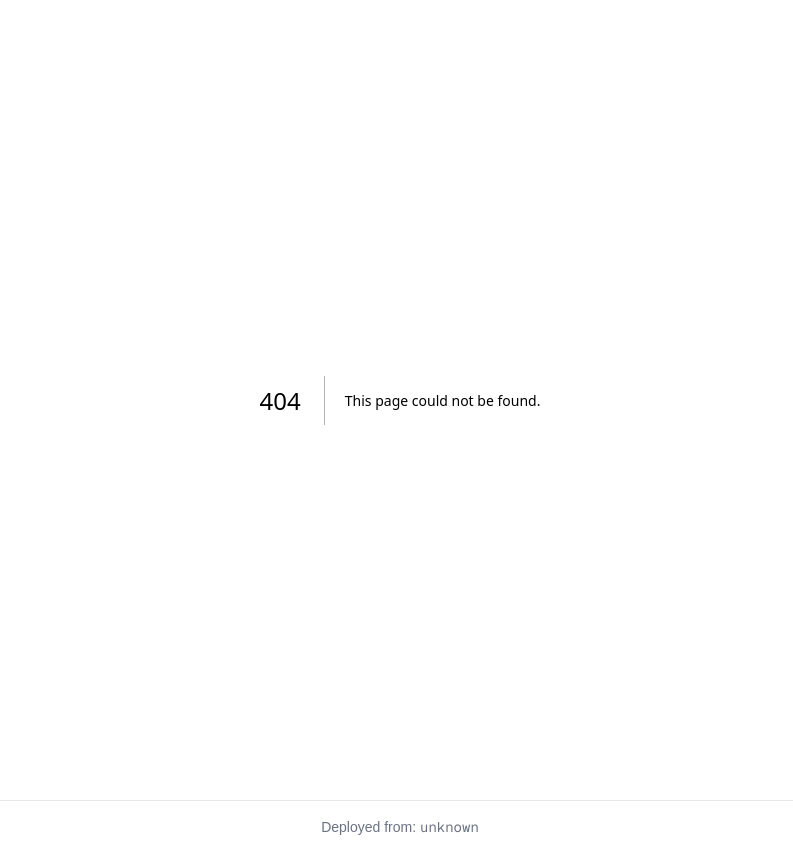
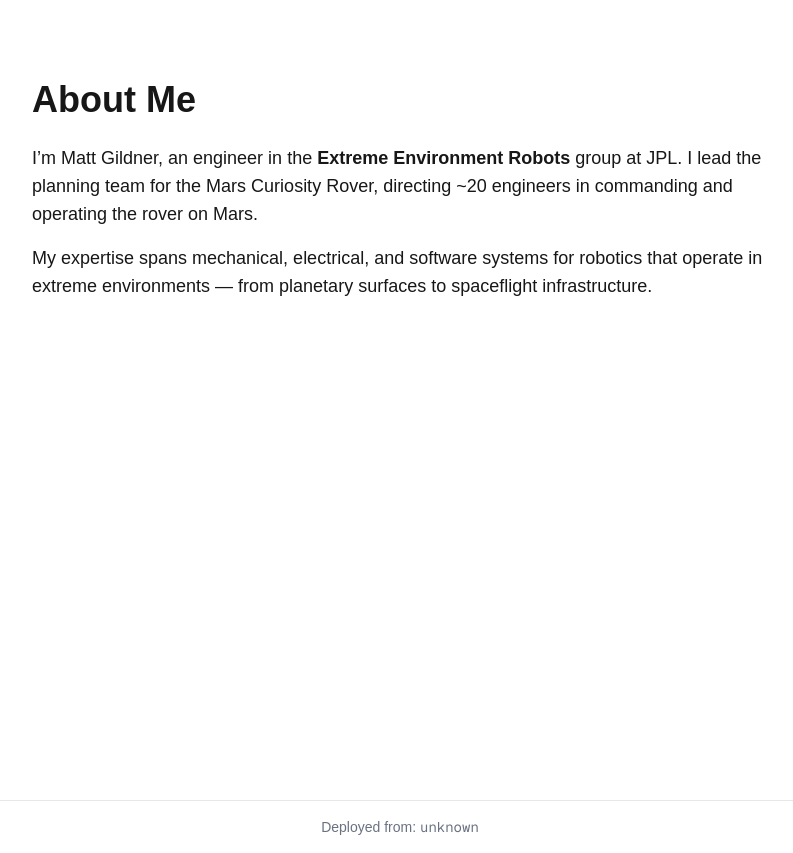
Before and after one commit to mattg101/mlg-portfolio, a Next.js app: page /about in a window 1280 px wide. Before the commit this address had no page. Shown: the whole page, without its empty margins (240-1033 px from the left). Built offline with nearby package versions, Linux system fonts and the light colour scheme.

Commit message:
Add About Me page

```diff
--- /dev/null
+++ b/src/app/about/page.tsx
@@ -0,0 +1,13 @@
+export default function AboutPage() {
+  return (
+    <main className="p-8 sm:p-20 max-w-4xl mx-auto">
+      <h1 className="text-4xl font-bold mb-6">About Me</h1>
+      <p className="text-lg mb-4">
+        I’m Matt Gildner, an engineer in the <strong>Extreme Environment Robots</strong> group at JPL. I lead the planning team for the Mars Curiosity Rover, directing ~20 engineers in commanding and operating the rover on Mars.
+      </p>
+      <p className="text-lg">
+        My expertise spans mechanical, electrical, and software systems for robotics that operate in extreme environments — from planetary surfaces to spaceflight infrastructure.
+      </p>
+    </main>
+  );
+}
```
